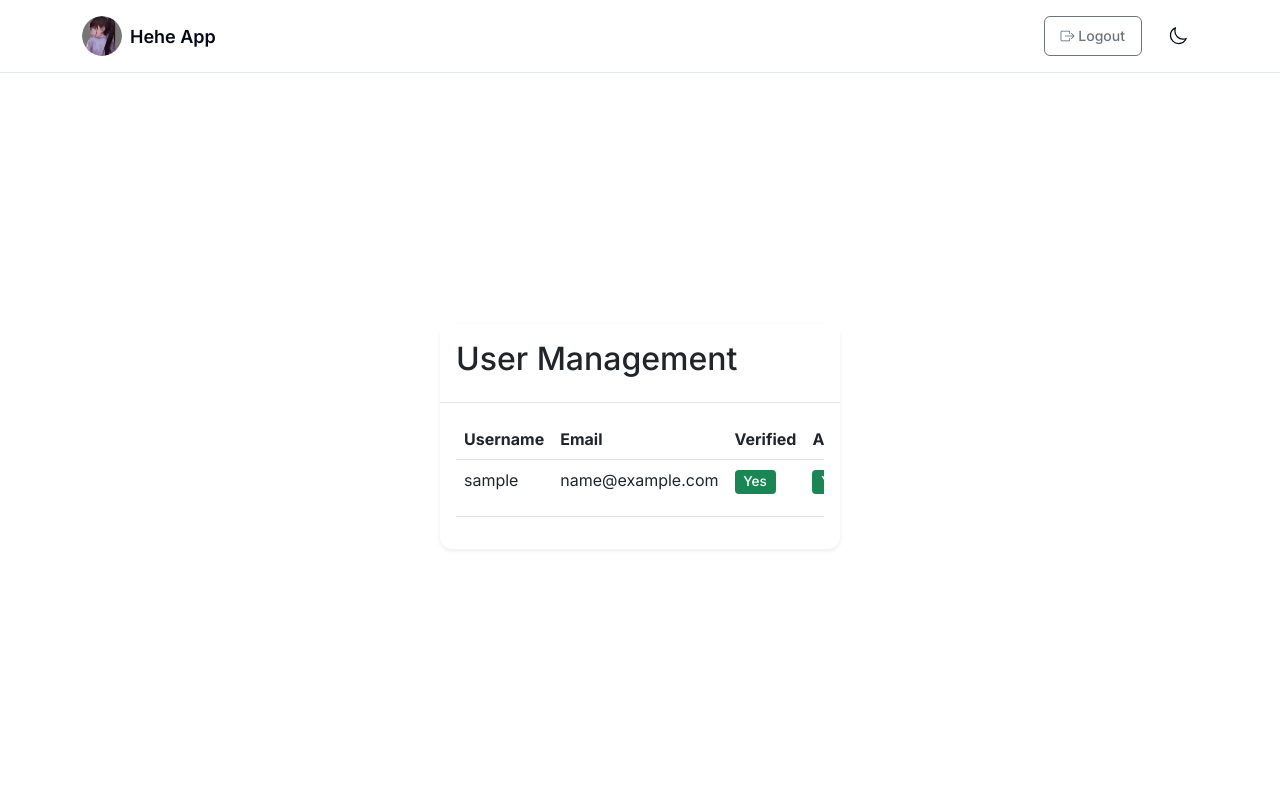
After one commit to RenX86/Hehe-App, a Flask app: page /admin/users in a window 1280 px wide. The commit adds this page. Run offline with Flask 3, Linux system fonts and the light colour scheme; a user stored in the database is signed in; tables that the repository leaves empty hold one stand-in row (values such as "Sample post").

Commit message:
Minor Alighnment issue and Manual Approve Functionality Added

```diff
--- a/app/__init__.py
+++ b/app/__init__.py
@@ -29,8 +29,9 @@ def create_app():
     from app.models.artist import Artist
 
     # Import and register blueprints
-    from app.routes import auth, main
+    from app.routes import auth, main, admin
     app.register_blueprint(auth.bp, url_prefix='/auth')
     app.register_blueprint(main.bp)
+    app.register_blueprint(admin.bp)
 
     return app
--- a/app/models/user.py
+++ b/app/models/user.py
@@ -12,6 +12,7 @@ class User(db.Model, UserMixin):
     email = db.Column(db.String(120), unique=True, nullable=False)
     password_hash = db.Column(db.String(256), nullable=False)
     is_verified = db.Column(db.Boolean, default=False)
+    is_approved = db.Column(db.Boolean, default=False)
     verification_code = db.Column(db.String(6))
     verification_code_expiry = db.Column(db.DateTime)
     created_at = db.Column(db.DateTime, default=datetime.utcnow)
--- /dev/null
+++ b/app/routes/admin.py
@@ -0,0 +1,43 @@
+from flask import Blueprint, render_template, redirect, url_for, flash, request
+from flask_login import login_required, current_user
+from app.models.user import User
+from app import db
+
+bp = Blueprint('admin', __name__, url_prefix='/admin')
+
+@bp.route('/users', methods=['GET'])
+@login_required
+def manage_users():
+    # Check if current user is admin (you can add an is_admin column to User model if needed)
+    if not current_user.is_approved:  # For now, only approved users can manage others
+        flash('You do not have permission to access this page.', 'danger')
+        return redirect(url_for('main.dashboard'))
+
+    users = User.query.all()
+    return render_template('admin/users.html', users=users)
+
+@bp.route('/approve/<int:user_id>', methods=['POST'])
+@login_required
+def approve_user(user_id):
+    if not current_user.is_approved:
+        flash('You do not have permission to perform this action.', 'danger')
+        return redirect(url_for('main.dashboard'))
+
+    user = User.query.get_or_404(user_id)
+    user.is_approved = True
+    db.session.commit()
+    flash(f'User {user.username} has been approved.', 'success')
+    return redirect(url_for('admin.manage_users'))
+
+@bp.route('/disapprove/<int:user_id>', methods=['POST'])
+@login_required
+def disapprove_user(user_id):
+    if not current_user.is_approved:
+        flash('You do not have permission to perform this action.', 'danger')
+        return redirect(url_for('main.dashboard'))
+
+    user = User.query.get_or_404(user_id)
+    user.is_approved = False
+    db.session.commit()
+    flash(f'User {user.username} has been disapproved.', 'success')
+    return redirect(url_for('admin.manage_users'))
--- a/app/routes/auth.py
+++ b/app/routes/auth.py
@@ -201,6 +201,10 @@ def login():
                 flash('Please verify your email before logging in.', 'warning')
                 return redirect(url_for('auth.verify'))
 
+            if not user.is_approved:
+                flash('Your account is pending approval. Please contact the administrator.', 'warning')
+                return render_template('auth/login.html')
+
             login_user(user)
             return redirect(url_for('main.dashboard'))
 
--- a/app/static/css/main.css
+++ b/app/static/css/main.css
@@ -98,8 +98,8 @@ body {
 .main-content {
     flex: 1;
     display: flex;
-    align-items: flex-start;
-    justify-content: flex-start;
+    align-items: center;
+    justify-content: center;
     padding: 2rem 1rem;
     width: 100%;
     position: relative;
--- /dev/null
+++ b/app/templates/admin/users.html
@@ -0,0 +1,59 @@
+{% extends "base.html" %}
+
+{% block content %}
+<div class="admin-container">
+    <div class="card">
+        <div class="card-header">
+            <h2>User Management</h2>
+        </div>
+        <div class="card-body">
+            <div class="table-responsive">
+                <table class="table">
+                    <thead>
+                        <tr>
+                            <th>Username</th>
+                            <th>Email</th>
+                            <th>Verified</th>
+                            <th>Approved</th>
+                            <th>Actions</th>
+                        </tr>
+                    </thead>
+                    <tbody>
+                        {% for user in users %}
+                        <tr>
+                            <td>{{ user.username }}</td>
+                            <td>{{ user.email }}</td>
+                            <td>
+                                {% if user.is_verified %}
+                                <span class="badge bg-success">Yes</span>
+                                {% else %}
+                                <span class="badge bg-danger">No</span>
+                                {% endif %}
+                            </td>
+                            <td>
+                                {% if user.is_approved %}
+                                <span class="badge bg-success">Yes</span>
+                                {% else %}
+                                <span class="badge bg-danger">No</span>
+                                {% endif %}
+                            </td>
+                            <td>
+                                {% if not user.is_approved %}
+                                <form action="{{ url_for('admin.approve_user', user_id=user.id) }}" method="POST" style="display: inline;">
+                                    <button type="submit" class="btn btn-success btn-sm">Approve</button>
+                                </form>
+                                {% else %}
+                                <form action="{{ url_for('admin.disapprove_user', user_id=user.id) }}" method="POST" style="display: inline;">
+                                    <button type="submit" class="btn btn-danger btn-sm">Disapprove</button>
+                                </form>
+                                {% endif %}
+                            </td>
+                        </tr>
+                        {% endfor %}
+                    </tbody>
+                </table>
+            </div>
+        </div>
+    </div>
+</div>
+{% endblock %}
```
Also changed, not shown: other parts of app/static/css/main.css (+41 -5 lines), migrations/versions/3263159ec6a2_add_is_approved_column.py (added, +32 -0 lines), 2 other files.
